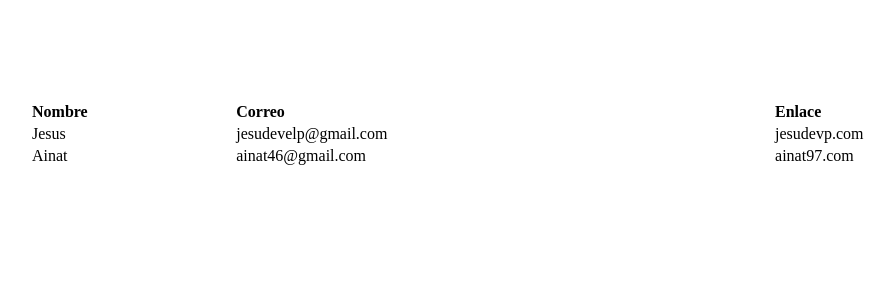
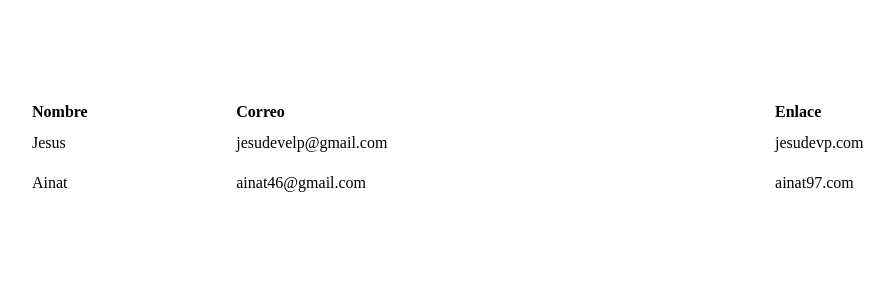
Before and after one commit to jesusdevp/blog_portfolio, a React (Create React App) app: page / in a window 1280 px wide. Shown: the top 300 px of the page, without its empty margins (79-974 px from the left). Built offline with nearby package versions, Linux system fonts and the light colour scheme.

Commit message:
Se agrego la funcion ponerFilas, asi como se añadio padding ala tabla

```diff
--- a/src/components/App.js
+++ b/src/components/App.js
@@ -1,6 +1,19 @@
 import React from "react";
 
 const App = () => {
+  const ponerFIlas = () => [
+    <tr>
+      <td>Jesus</td>
+      <td>jesudevelp@gmail.com</td>
+      <td>jesudevp.com</td>
+    </tr>,
+    <tr>
+      <td>Ainat</td>
+      <td>ainat46@gmail.com</td>
+      <td>ainat97.com</td>
+    </tr>
+  ];
+
   return (
     <div className="margen">
       <table className="table">
@@ -11,18 +24,7 @@ const App = () => {
             <th>Enlace</th>
           </tr>
         </thead>
-        <tbody>
-          <tr>
-            <td>Jesus</td>
-            <td>jesudevelp@gmail.com</td>
-            <td>jesudevp.com</td>
-          </tr>
-          <tr>
-            <td>Ainat</td>
-            <td>ainat46@gmail.com</td>
-            <td>ainat97.com</td>
-          </tr>
-        </tbody>
+        <tbody>{ponerFIlas()}</tbody>
       </table>
     </div>
   );
--- a/src/index.css
+++ b/src/index.css
@@ -6,3 +6,8 @@
   width: 100%;
   text-align: left;
 }
+
+.table td {
+  padding-top: 10px;
+  padding-bottom: 10px;
+}
```
